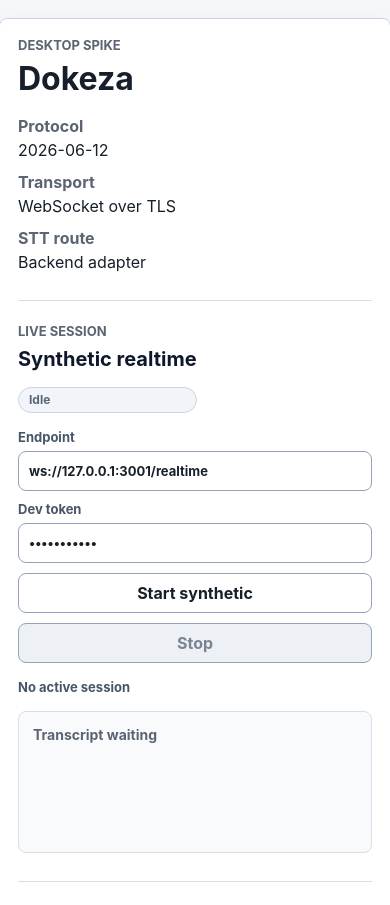
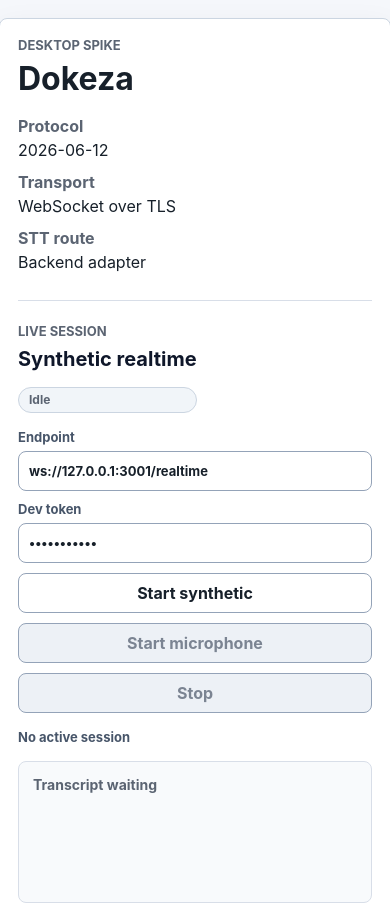
Before and after one commit to onwardfave/dokeza, a React (Vite) app in the folder apps/desktop/: page / in a window 390 px wide. Shown: the top 905 px of the page. Built offline with nearby package versions, Linux system fonts and the light colour scheme; what @sinclair/typebox would draw is missing.

Commit message:
feat(desktop): stream captured microphone chunks

```diff
--- /dev/null
+++ b/apps/desktop/src/protocol/nativeMicrophoneSource.ts
@@ -0,0 +1,47 @@
+import { invoke as tauriInvoke } from "@tauri-apps/api/core";
+import type { SyntheticPcmChunk } from "./realtimeClient.js";
+
+export interface NativeMicrophoneChunk {
+  chunk_id: string;
+  chunk_index: number;
+  stream: "microphone";
+  format: "pcm_s16le";
+  sample_rate_hz: 16000;
+  channels: 1;
+  duration_ms: number;
+  timestamp_ms: number;
+  byte_length: number;
+  bytes: number[];
+}
+
+export interface NativeMicrophoneCaptureReport {
+  device_name?: string;
+  input_sample_rate_hz: number;
+  input_channels: number;
+  output_sample_rate_hz: 16000;
+  output_channels: 1;
+  chunk_duration_ms: number;
+  chunks: NativeMicrophoneChunk[];
+}
+
+export type NativeInvoke = <T>(command: string) => Promise<T>;
+
+export async function captureDefaultMicrophonePcmChunks(
+  invoke: NativeInvoke = tauriInvoke,
+): Promise<SyntheticPcmChunk[]> {
+  const report = await invoke<NativeMicrophoneCaptureReport>("capture_default_microphone_chunks");
+  return report.chunks.map((chunk) => ({
+    meta: {
+      chunk_id: chunk.chunk_id,
+      chunk_index: chunk.chunk_index,
+      stream: chunk.stream,
+      format: chunk.format,
+      sample_rate_hz: chunk.sample_rate_hz,
+      channels: chunk.channels,
+      duration_ms: chunk.duration_ms,
+      timestamp_ms: chunk.timestamp_ms,
+      byte_length: chunk.byte_length,
+    },
+    bytes: Uint8Array.from(chunk.bytes),
+  }));
+}
--- a/apps/desktop/src/ui/App.tsx
+++ b/apps/desktop/src/ui/App.tsx
@@ -4,6 +4,7 @@ import {
   DesktopRealtimeSessionClient,
   type DesktopRealtimeSnapshot,
 } from "../protocol/desktopRealtimeSession.js";
+import { captureDefaultMicrophonePcmChunks } from "../protocol/nativeMicrophoneSource.js";
 import {
   formatDiagnosticDetails,
   isTauriRuntime,
@@ -64,6 +65,7 @@ function LiveSessionPanel() {
   const [snapshot, setSnapshot] = useState<DesktopRealtimeSnapshot>(initialLiveSessionSnapshot);
   const clientRef = useRef<DesktopRealtimeSessionClient | null>(null);
   const refreshTimerRef = useRef<number | undefined>(undefined);
+  const nativeRuntimeAvailable = useMemo(() => isTauriRuntime(), []);
   const status = getLiveSessionStatusView(snapshot.status);
   const detail = getLiveSessionDetail(snapshot);
   const transcriptRows = toLiveTranscriptRows(snapshot.transcripts);
@@ -109,6 +111,41 @@ function LiveSessionPanel() {
     startRefreshLoop();
   }
 
+  async function startMicrophoneSession() {
+    const client = new DesktopRealtimeSessionClient({
+      endpoint,
+      token,
+      clientVersion: "0.1.0",
+      platform: "windows",
+      deviceId: "dev_desktop_preview",
+      syntheticAudio: {
+        chunkCount: 0,
+      },
+    });
+    clientRef.current = client;
+    client.startSyntheticSession();
+    setSnapshot(client.snapshot);
+    startRefreshLoop();
+
+    try {
+      const chunks = await captureDefaultMicrophonePcmChunks();
+      for (const chunk of chunks) {
+        client.sendAudioChunk(chunk);
+      }
+      setSnapshot(client.snapshot);
+    } catch {
+      setSnapshot({
+        ...client.snapshot,
+        status: "failed",
+        lastError: {
+          code: "microphone_capture_failed",
+          message: "Microphone capture failed.",
+          recoverable: true,
+        },
+      });
+    }
+  }
+
   function stopSession() {
     clientRef.current?.stop("user_stopped");
     refreshSnapshot();
@@ -144,6 +181,13 @@ function LiveSessionPanel() {
         <div className="live-session-buttons">
           <button type="button" disabled={!canStart} onClick={startSession}>
             Start synthetic
+          </button>
+          <button
+            type="button"
+            disabled={!canStart || !nativeRuntimeAvailable}
+            onClick={() => void startMicrophoneSession()}
+          >
+            Start microphone
           </button>
           <button type="button" disabled={!canStop} onClick={stopSession}>
             Stop
```
Also changed, not shown: 1 other file (tests, documents, lock files or other folders).
